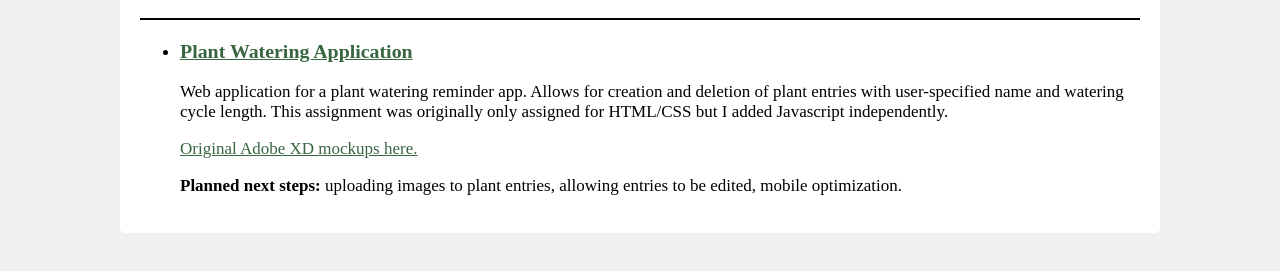
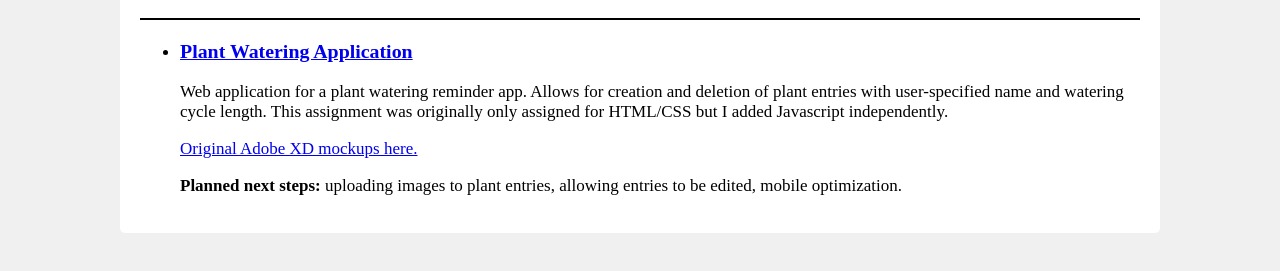
Before and after one commit to oj713/2223-classwork, a plain HTML site: page index.html in a window 1280 px wide. Shown: the part 271-542 px from the top of the page. Drawn offline with Linux system fonts and the light colour scheme.

Commit message:
Update index.html

```diff
--- a/index.html
+++ b/index.html
@@ -17,12 +17,6 @@
 			padding: 20px;
 			background-color: white;
 		}
-
-		a { color: #386641; }
-
-		a:visited {	color: #9a99fe;}
-
-		a:hover { color: #c9f060; }
 
 		hr {
 			border: 0;
```
